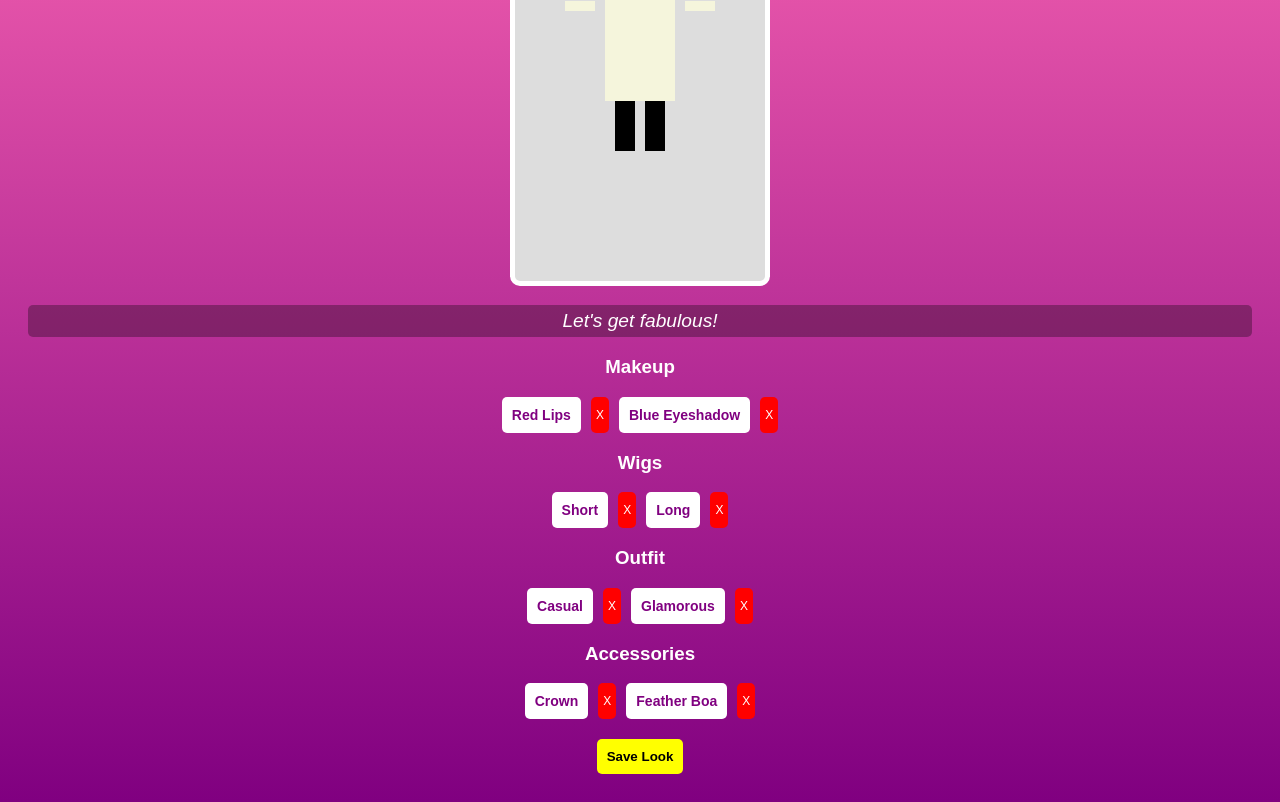
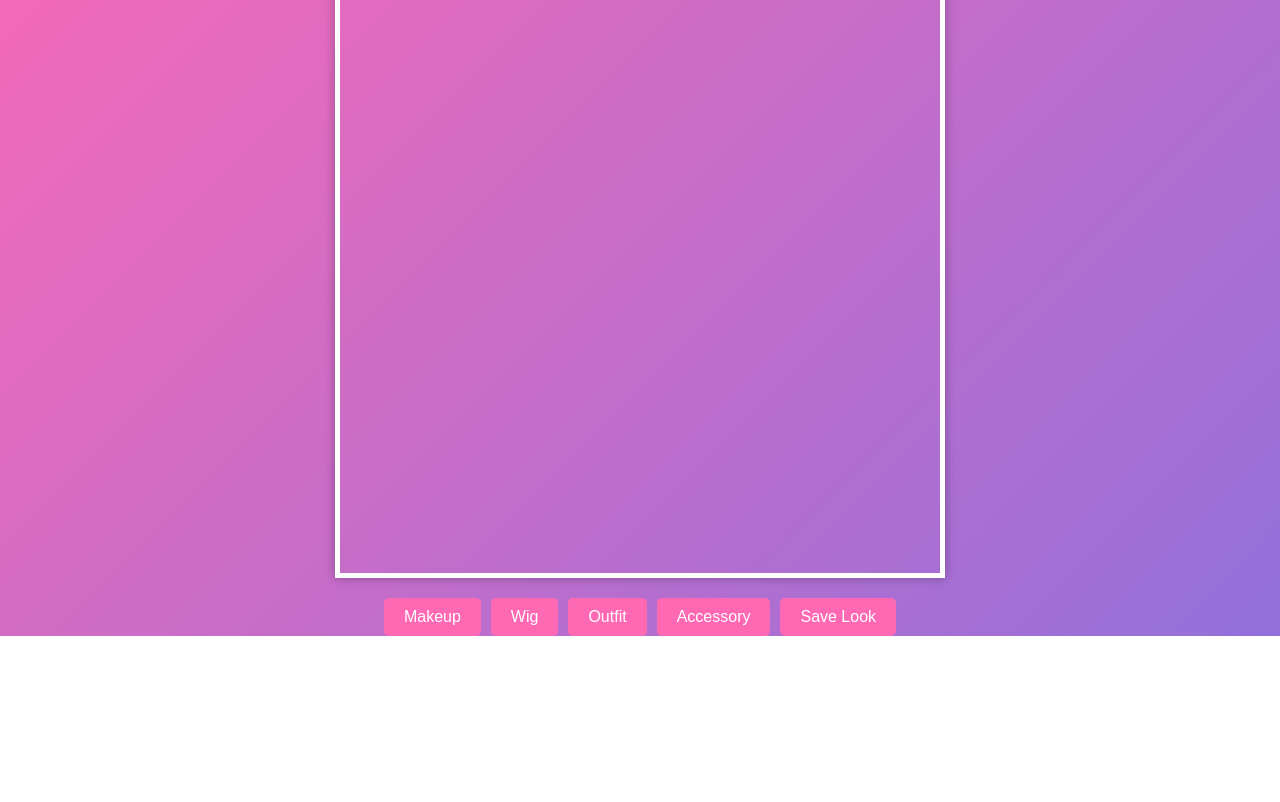
Before and after one commit to gattari86/dragathon, a plain HTML site: page index.html in a window 1280 px wide. Shown: the part 232-1034 px from the top of the page. After the commit the page ends 868 px from the top, so only its background shows below. Drawn offline with Linux system fonts and the light colour scheme.

Commit message:
index.html

```diff
--- a/index.html
+++ b/index.html
@@ -6,197 +6,57 @@
     <title>Drag Queen Customizer</title>
     <style>
         body {
-            font-family: "Arial", sans-serif;
-            background: linear-gradient(to bottom, #ff69b4, #800080);
-            color: white;
-            text-align: center;
-            padding: 20px;
-        }
-        .character-container {
-            width: 250px;
-            height: 400px;
-            margin: auto;
-            background-color: #ddd;
-            border-radius: 10px;
-            display: flex;
-            align-items: center;
-            justify-content: center;
-            overflow: hidden;
-            border: 5px solid white;
-        }
-        canvas {
-            width: 100%;
-            height: 100%;
-        }
-        .options {
+            margin: 0;
+            padding: 0;
             display: flex;
             justify-content: center;
+            align-items: center;
+            min-height: 100vh;
+            background: linear-gradient(135deg, #ff69b4, #9370db);
+            font-family: Arial, sans-serif;
+        }
+        #gameContainer {
+            display: flex;
+            flex-direction: column;
+            align-items: center;
+        }
+        #canvas {
+            border: 5px solid #fff;
+            box-shadow: 0 0 10px rgba(0, 0, 0, 0.3);
+        }
+        #controls {
+            margin-top: 20px;
+            display: flex;
             flex-wrap: wrap;
+            justify-content: center;
             gap: 10px;
-            margin-top: 10px;
         }
-        .option-button {
-            background: white;
+        button {
+            padding: 10px 20px;
+            font-size: 16px;
             border: none;
-            padding: 10px;
             border-radius: 5px;
+            background-color: #ff69b4;
+            color: white;
             cursor: pointer;
-            font-size: 14px;
-            font-weight: bold;
-            color: #800080;
+            transition: background-color 0.3s;
         }
-        .remove-button {
-            background: red;
-            color: white;
-            border: none;
-            padding: 5px;
-            border-radius: 5px;
-            font-size: 12px;
-            cursor: pointer;
-        }
-        .quote {
-            font-style: italic;
-            font-size: 1.2em;
-            background: rgba(0, 0, 0, 0.3);
-            padding: 5px;
-            border-radius: 5px;
+        button:hover {
+            background-color: #ff1493;
         }
     </style>
 </head>
 <body>
-    <h1>Drag Queen Customizer</h1>
-    <div class="character-container">
-        <canvas id="characterCanvas"></canvas>
+    <div id="gameContainer">
+        <canvas id="canvas" width="600" height="800"></canvas>
+        <div id="controls">
+            <button id="makeupBtn">Makeup</button>
+            <button id="wigBtn">Wig</button>
+            <button id="outfitBtn">Outfit</button>
+            <button id="accessoryBtn">Accessory</button>
+            <button id="saveLookBtn">Save Look</button>
+        </div>
     </div>
-    <p id="quote" class="quote">Let's get fabulous!</p>
-    <h3>Makeup</h3>
-    <div class="options" id="makeupOptions"></div>
-    <h3>Wigs</h3>
-    <div class="options" id="wigOptions"></div>
-    <h3>Outfit</h3>
-    <div class="options" id="outfitOptions"></div>
-    <h3>Accessories</h3>
-    <div class="options" id="accessoryOptions"></div>
-    <button onclick="saveLook()" style="margin-top: 20px; padding: 10px; background: yellow; border: none; border-radius: 5px; font-weight: bold;">Save Look</button>
-
-    <script>
-        const canvas = document.getElementById("characterCanvas");
-        const ctx = canvas.getContext("2d");
-        canvas.width = 250;
-        canvas.height = 400;
-
-        const characterState = {
-            makeup: null,
-            wig: null,
-            outfit: null,
-            accessories: []
-        };
-
-        function drawCharacter() {
-            ctx.clearRect(0, 0, canvas.width, canvas.height);
-
-            // Head
-            ctx.fillStyle = "beige";
-            ctx.beginPath();
-            ctx.arc(125, 60, 40, 0, Math.PI * 2);
-            ctx.fill();
-
-            // Face
-            ctx.fillStyle = "black";
-            ctx.beginPath();
-            ctx.arc(110, 50, 5, 0, Math.PI * 2);
-            ctx.arc(140, 50, 5, 0, Math.PI * 2);
-            ctx.fill();
-            ctx.fillRect(118, 70, 15, 5);
-
-            // Arms
-            ctx.fillStyle = "beige";
-            ctx.fillRect(50, 120, 30, 10);
-            ctx.fillRect(170, 120, 30, 10);
-
-            // Torso
-            ctx.fillRect(90, 100, 70, 120);
-
-            // Legs
-            ctx.fillStyle = "black";
-            ctx.fillRect(100, 220, 20, 50);
-            ctx.fillRect(130, 220, 20, 50);
-
-            if (characterState.wig) drawWig(characterState.wig);
-            if (characterState.makeup) drawMakeup(characterState.makeup);
-            if (characterState.outfit) drawOutfit(characterState.outfit);
-            characterState.accessories.forEach(drawAccessory);
-        }
-
-        function drawMakeup(option) {
-            ctx.fillStyle = option;
-            ctx.fillRect(115, 75, 20, 5);
-        }
-
-        function drawWig(option) {
-            ctx.fillStyle = option;
-            ctx.beginPath();
-            ctx.moveTo(85, 30);
-            ctx.lineTo(165, 30);
-            ctx.lineTo(125, 20);
-            ctx.fill();
-        }
-
-        function drawOutfit(option) {
-            ctx.fillStyle = option;
-            ctx.beginPath();
-            ctx.moveTo(90, 100);
-            ctx.lineTo(160, 100);
-            ctx.lineTo(125, 250);
-            ctx.fill();
-        }
-
-        function drawAccessory(option) {
-            ctx.fillStyle = "gold";
-            ctx.fillRect(115, 90, 20, 10);
-        }
-
-        function selectOption(category, option) {
-            if (category === "accessories") {
-                characterState[category].push(option);
-            } else {
-                characterState[category] = option;
-            }
-            drawCharacter();
-        }
-
-        function removeOption(category, option) {
-            if (category === "accessories") {
-                characterState[category] = characterState[category].filter(item => item !== option);
-            } else {
-                characterState[category] = null;
-            }
-            drawCharacter();
-        }
-
-        function generateOptions(category, containerId, options, colors) {
-            const container = document.getElementById(containerId);
-            options.forEach((option, index) => {
-                let btn = document.createElement("button");
-                btn.classList.add("option-button");
-                btn.innerText = option;
-                btn.onclick = () => selectOption(category, colors[index]);
-                container.appendChild(btn);
-
-                let removeBtn = document.createElement("button");
-                removeBtn.classList.add("remove-button");
-                removeBtn.innerText = "X";
-                removeBtn.onclick = () => removeOption(category, colors[index]);
-                container.appendChild(removeBtn);
-            });
-        }
-
-        drawCharacter();
-
-        generateOptions("makeup", "makeupOptions", ["Red Lips", "Blue Eyeshadow"], ["red", "blue"]);
-        generateOptions("wig", "wigOptions", ["Short", "Long"], ["brown", "blonde"]);
-        generateOptions("outfit", "outfitOptions", ["Casual", "Glamorous"], ["pink", "purple"]);
-        generateOptions("accessories", "accessoryOptions", ["Crown", "Feather Boa"], ["gold", "silver"]);
-    </script>
+    <script src="game.js"></script>
 </body>
 </html>
```
